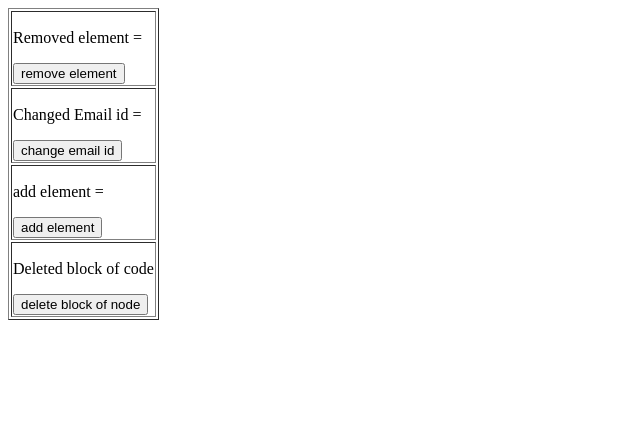
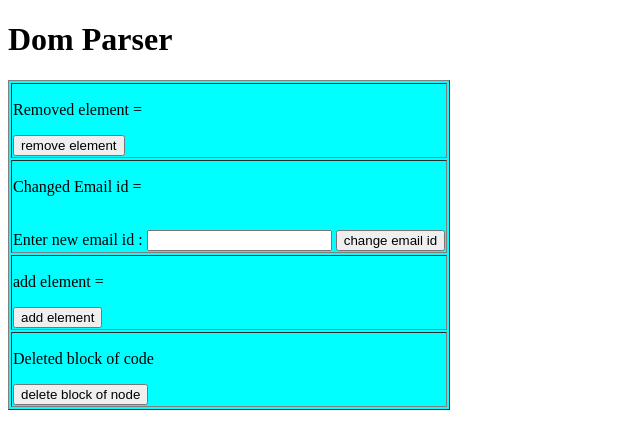
Before and after one commit to apoorva240/web_stack_development, a plain HTML site: page domparser.html in a window 1280 px wide. Shown: the whole page, without its empty margins (0-640 px from the left). Drawn offline with Linux system fonts and the light colour scheme.

Commit message:
Update domparser.html

```diff
--- a/domparser.html
+++ b/domparser.html
@@ -53,7 +53,7 @@
         function changeval(xml)
         {   var xmldoc=xml.responseXML;
              x= xmldoc.getElementsByTagName("email")[0].childNodes[0];
-            x.nodeValue = "bidura.sarkar@christuniversity.in";
+            x.nodeValue = document.getElementById("email").value;
             document.getElementById("demo3").innerHTML = "changed email id = "+x.nodeValue;
         }
 
@@ -77,13 +77,15 @@
     </script>
 </head>
 <body>
-    <table border="1">
+    <h1>Dom Parser</h1>
+    <table border="1" bgcolor="cyan">
         <tr>
             <td> <p id="demo1">Removed element = </p>
                 <button onclick="myfunc(1)">remove element</button> </td>
         </tr>
         <tr>
             <td> <p id="demo3">Changed Email id = </p>
+                <br/>Enter new email id : <input type="email" id="email" required>
                 <button onclick="myfunc(2)">change email id</button></td>
         </tr>
          <tr>
```
